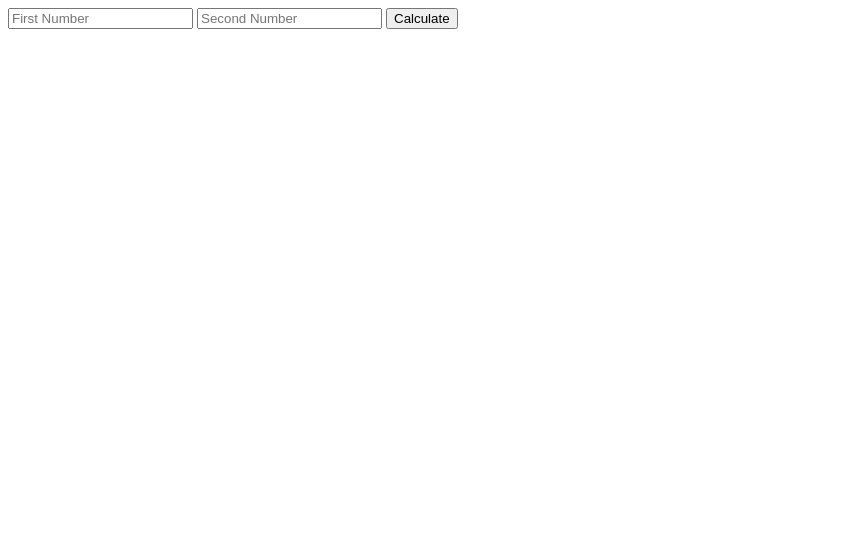
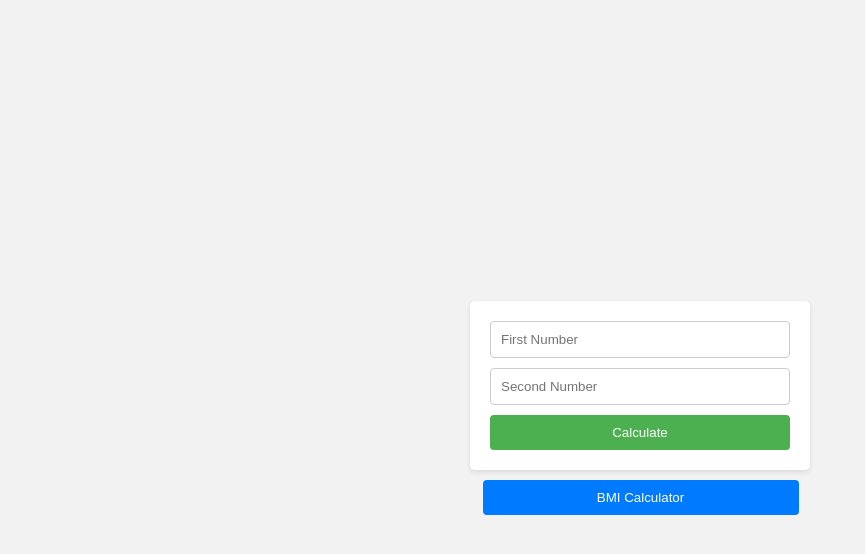
Before and after one commit to arunvel-01/Calculator-using-ExpressJS, a website: page index.html in a window 1280 px wide. Shown: the whole page, without its empty margins (0-865 px from the left). Drawn offline with Linux system fonts and the light colour scheme.

Commit message:
UI Updated

```diff
--- a/index.html
+++ b/index.html
@@ -4,6 +4,65 @@
     <meta charset="UTF-8">
     <meta name="viewport" content="width=device-width, initial-scale=1.0">
     <title>Calculator</title>
+    <style>
+        body {
+            font-family: Arial, sans-serif;
+            background-color: #f2f2f2;
+            display: flex;
+            justify-content: center;
+            align-items: center;
+            height: 100vh;
+            flex-direction: column;
+        }
+
+        form {
+            max-width: 300px;
+            margin: 0 auto;
+            padding: 20px;
+            background-color: #fff;
+            border-radius: 5px;
+            box-shadow: 0 2px 5px rgba(0, 0, 0, 0.1);
+        }
+
+        input[type="text"] {
+            width: 100%;
+            padding: 10px;
+            margin-bottom: 10px;
+            border: 1px solid #ccc;
+            border-radius: 4px;
+            box-sizing: border-box;
+        }
+
+        button[type="submit"] {
+            width: 100%;
+            padding: 10px;
+            background-color: #4CAF50;
+            color: #fff;
+            border: none;
+            border-radius: 4px;
+            cursor: pointer;
+        }
+
+        button[type="submit"]:hover {
+            background-color: #45a049;
+        }
+
+        .bmicalculator-button {
+            width: 25%;
+            padding: 10px;
+            background-color: #007bff;
+            color: #fff;
+            border: none;
+            border-radius: 4px;
+            cursor: pointer;
+            margin-top: 10px;
+            margin-left: 1px;
+        }
+
+        .bmicalculator-button:hover {
+            background-color: #0056b3;
+        }
+    </style>
 </head>
 <body>
     <form action="/" method="post">
@@ -11,11 +70,6 @@
         <input type="text" name="num2" placeholder="Second Number">
         <button type="submit" name="submit">Calculate</button>
     </form>
-
-
-
-
-
-
+    <button onclick="window.location.href='/bmicalculator'" class="bmicalculator-button">BMI Calculator</button>
 </body>
 </html>
```
Also changed, not shown: bmiCalculator.html (+48 -5 lines).
